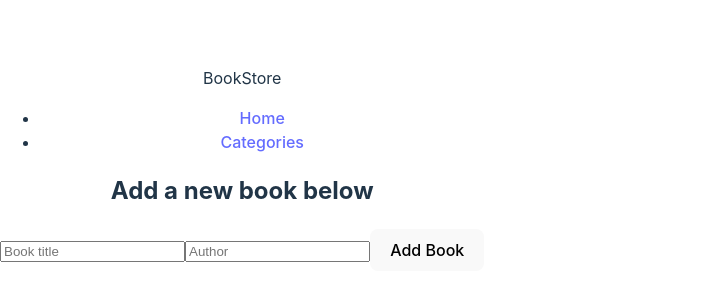
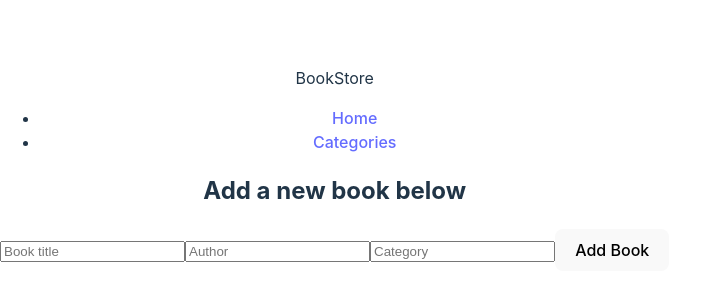
Before and after one commit to zamcham/Bookstore, a React (Vite) app: page / in a window 1280 px wide. Shown: the part 232-532 px from the top of the page, without its empty margins (0-712 px from the left). Built offline with nearby package versions, Linux system fonts and the light colour scheme.

Commit message:
Refactor form and book component

```diff
--- a/src/components/AddBookForm.jsx
+++ b/src/components/AddBookForm.jsx
@@ -1,15 +1,25 @@
 import { useState } from 'react';
-import PropTypes from 'prop-types';
+import { useDispatch } from 'react-redux';
+import { addBook } from '../redux/books/booksSlice';
 
 function AddBookForm({ onSubmit }) {
   const [title, setTitle] = useState('');
   const [author, setAuthor] = useState('');
+  const [category, setCategory] = useState('');
+  const dispatch = useDispatch();
 
   function handleSubmit(e) {
     e.preventDefault();
-    onSubmit({ title, author });
+    const newBook = {
+      item_id: Date.now().toString(),
+      title,
+      author,
+      category,
+    };
+    dispatch(addBook(newBook));
     setTitle('');
     setAuthor('');
+    setCategory('');
   }
 
   return (
@@ -27,13 +37,15 @@ function AddBookForm({ onSubmit }) {
         value={author}
         onChange={(e) => setAuthor(e.target.value)}
       />
+       <input
+        type="text"
+        placeholder="Category"
+        value={category}
+        onChange={(e) => setCategory(e.target.value)}
+      />
       <button type="submit">Add Book</button>
     </form>
   );
 }
 
-AddBookForm.propTypes = {
-  onSubmit: PropTypes.func.isRequired,
-};
-
 export default AddBookForm;
--- a/src/components/Book.jsx
+++ b/src/components/Book.jsx
@@ -1,15 +1,21 @@
 import PropTypes from 'prop-types';
 import IndicatorProgress from './IndicatorProgress';
+import { useDispatch } from 'react-redux';
+import { removeBook } from '../redux/books/booksSlice';
 
-function Book({ book, onDelete }) {
+function Book({ book }) {
   const percentage = 33;
+  const dispatch = useDispatch();
+  const handleDelete = () => {
+    dispatch(removeBook(book.item_id));
+  };
 
   return (
     <div className="individual-book">
       <h3>{book.title}</h3>
       <p>{book.author}</p>
       <button type="button">Comments</button>
-      <button type="button" onClick={() => onDelete(book.id)}>Remove</button>
+      <button type="button" onClick={handleDelete}>Remove</button>
       <button type="button">Edit</button>
       <div className="progress">
         <div className="circle" />
@@ -27,7 +33,7 @@ function Book({ book, onDelete }) {
 
 Book.propTypes = {
   book: PropTypes.shape({
-    id: PropTypes.number.isRequired,
+    item_id: PropTypes.string.isRequired,
     title: PropTypes.string.isRequired,
     author: PropTypes.string.isRequired,
   }).isRequired,
```
